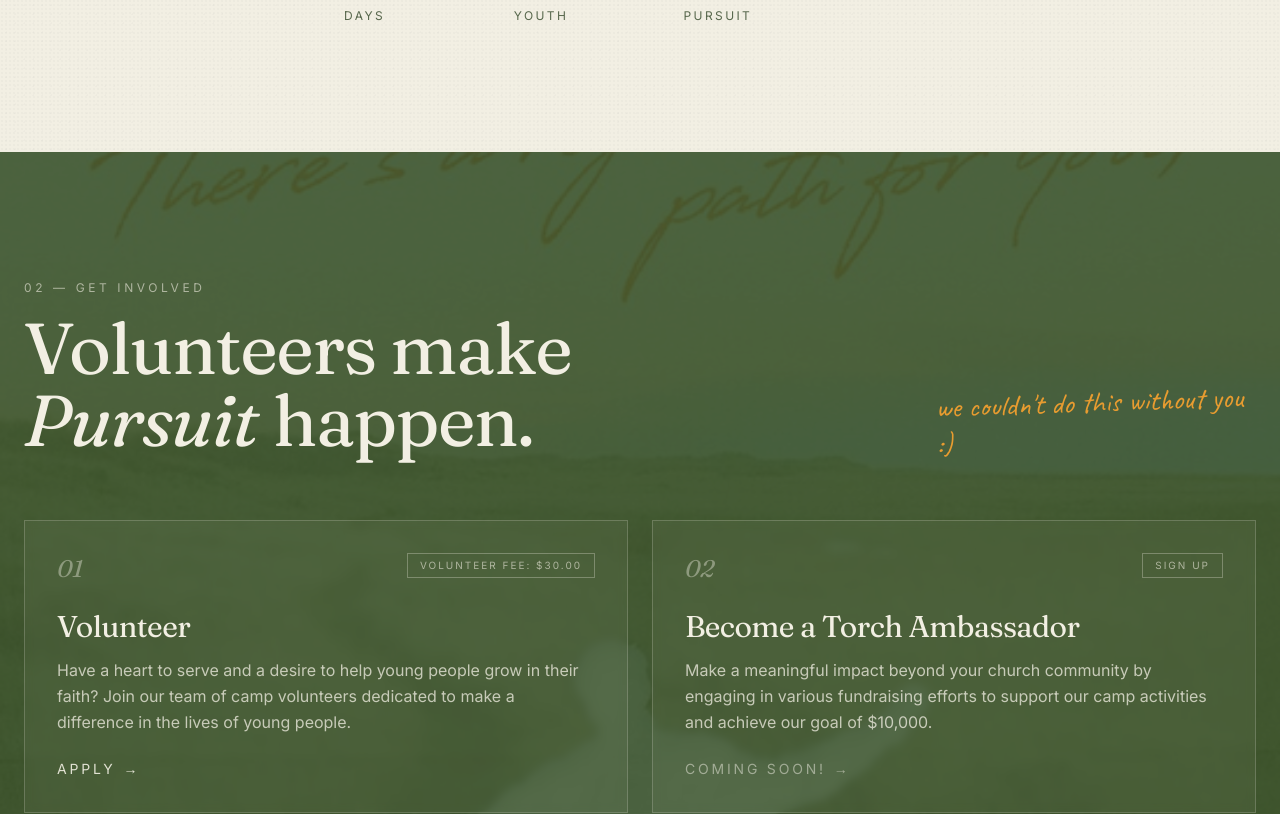
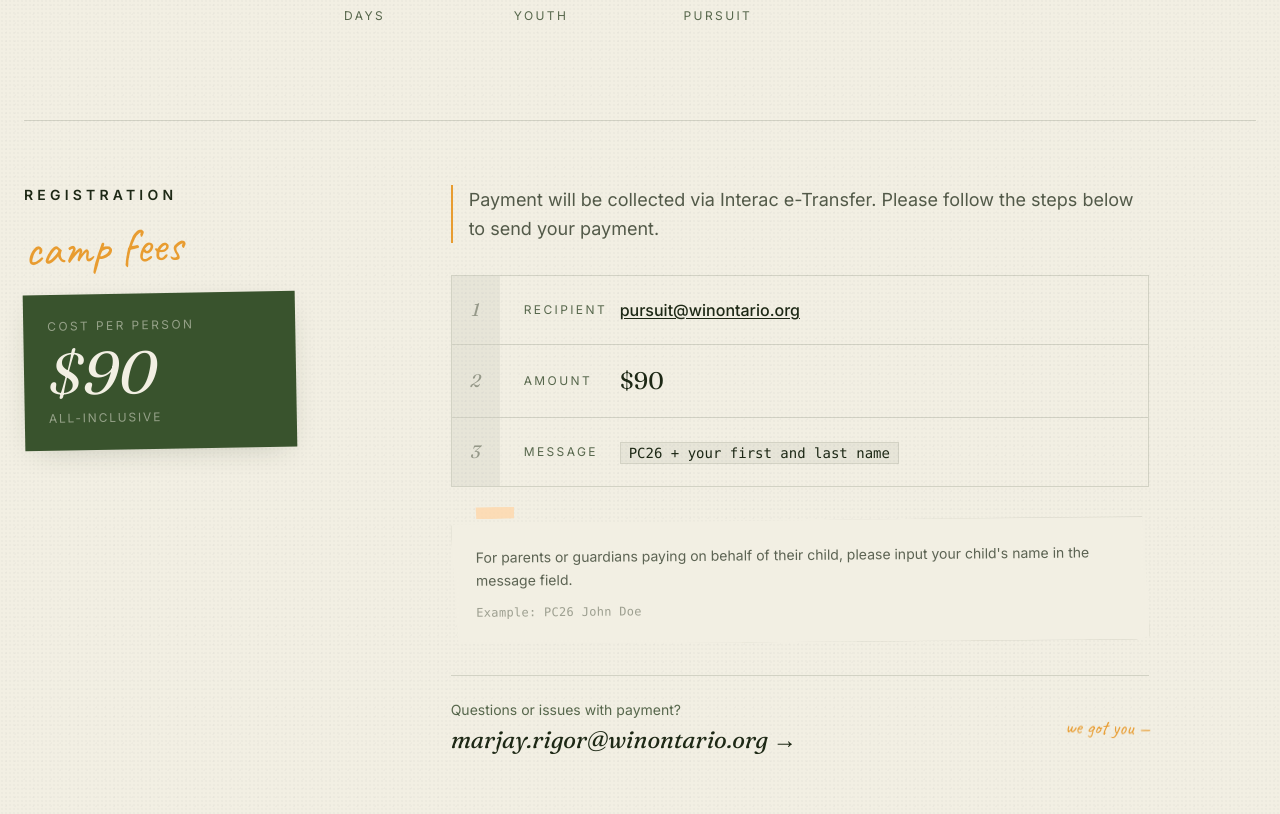
Before and after one commit to Lancec123/P2026, a React (Vite) app: page / in a window 1280 px wide. Shown: the part 1929-2743 px from the top of the page. Built offline with nearby package versions, Linux system fonts and the light colour scheme; the HTML template or start-up script is replaced by a standard one.

Commit message:
camp fees

```diff
--- a/src/components/pursuit/About.tsx
+++ b/src/components/pursuit/About.tsx
@@ -81,7 +81,8 @@ const About = () => {
           </StaggerItem>
           <StaggerItem>
             <p className="text-lg text-ink/75 leading-relaxed">
-              At Pursuit Camp, our mission is to help youth (age 12 – 17) and young adults (age 18 – 22) passionately pursue a deeper relationship with Jesus Christ. We provide an immersive and transformative experience that inspires participants to seek out and connect with God in new and meaningful ways. Through dynamic worship, engaging activities, and authentic community, we seek to create a space where individuals can explore their faith, ask tough questions, and experience the unconditional love of Christ. Our goal is to equip each person with the tools they need to pursue a life of purpose and fulfillment, rooted in their relationship with God. We believe that everyone is on a unique journey in their pursuit of Christ. Whether you are a lifelong Christian or just beginning to explore your faith, our camp welcomes you with open arms. Our hope is that each participant will leave with a  passion for pursuing Christ, a deeper understanding of themselves, and a supportive community to walk alongside them on their journey.            </p>
+              At Pursuit Camp, our mission is to help youth (age 12 – 17) and young adults (age 18 – 22) passionately pursue a deeper relationship with Jesus Christ. We provide an immersive and transformative experience that inspires participants to seek out and connect with God in new and meaningful ways. Through dynamic worship, engaging activities, and authentic community, we seek to create a space where individuals can explore their faith, ask tough questions, and experience the unconditional love of Christ. Our goal is to equip each person with the tools they need to pursue a life of purpose and fulfillment, rooted in their relationship with God. We believe that everyone is on a unique journey in their pursuit of Christ. Whether you are a lifelong Christian or just beginning to explore your faith, our camp welcomes you with open arms. Our hope is that each participant will leave with a passion for pursuing Christ, a deeper understanding of themselves, and a supportive community to walk alongside them on their journey.
+            </p>
           </StaggerItem>
           <StaggerItem>
             <p className="text-lg text-ink/75 leading-relaxed">
@@ -119,6 +120,88 @@ const About = () => {
           </StaggerItem>
         </StaggerReveal>
       </div>
+
+      {/* Camp Fees */}
+      {/* Camp Fees */}
+<div className="container mt-24">
+  <StaggerReveal>
+    <StaggerItem>
+      <div className="border-t border-ink/15 pt-16">
+        <div className="grid lg:grid-cols-12 gap-12">
+
+          {/* Label */}
+          <div className="lg:col-span-3">
+            <p className="text-sm uppercase tracking-[0.3em] text-ink font-bold mb-4">Registration</p>
+            <div className="font-hand text-highlight text-5xl rotate-[-2deg] mb-6">camp fees</div>
+            <div className="bg-grass-deep text-paper p-6 shadow-paper rotate-[-1deg]">
+              <p className="text-xs uppercase tracking-[0.2em] text-paper/50 mb-2">Cost per person</p>
+              <p className="font-serif-display italic text-6xl text-paper">$90</p>
+              <p className="text-xs text-paper/50 mt-2 uppercase tracking-[0.15em]">All-inclusive</p>
+            </div>
+          </div>
+
+          {/* Content */}
+          <div className="lg:col-span-7 lg:col-start-5 space-y-8">
+            <p className="text-lg text-ink/75 leading-relaxed border-l-2 border-highlight pl-4">
+              Payment will be collected via Interac e-Transfer. Please follow the steps below to send your payment.
+            </p>
+
+            {/* Steps */}
+            <div className="space-y-0 border border-ink/15">
+              {[
+                { label: "Recipient", content: <><a href="mailto:pursuit@winontario.org" className="text-ink font-medium underline underline-offset-2 hover:text-highlight transition-colors">pursuit@winontario.org</a></> },
+                { label: "Amount", content: <span className="font-serif-display text-ink text-2xl">$90</span> },
+                { label: "Message", content: <span className="font-mono bg-ink/5 px-2 py-0.5 text-ink text-sm border border-ink/10">PC26 + your first and last name</span> },
+              ].map((step, i) => (
+                <div key={i} className="flex gap-0 items-stretch border-b border-ink/15 last:border-b-0">
+                  <div className="bg-ink/5 px-4 py-5 flex items-center justify-center w-12 shrink-0">
+                    <span className="font-serif-display italic text-ink/40 text-lg">{i + 1}</span>
+                  </div>
+                  <div className="px-6 py-5 flex items-center gap-4 flex-1">
+                    <span className="text-xs uppercase tracking-[0.2em] text-muted-foreground w-20 shrink-0">{step.label}</span>
+                    <div className="text-ink/80">{step.content}</div>
+                  </div>
+                </div>
+              ))}
+            </div>
+
+            {/* Note */}
+            <div className="relative">
+              <span className="absolute -top-3 left-6 w-10 h-3 bg-orange-200/80 rotate-[-1deg] z-10"
+                style={{ clipPath: "polygon(2% 0%, 98% 2%, 97% 98%, 3% 100%)" }}
+              />
+              <div
+                className="bg-paper shadow-paper p-6 rotate-[-0.5deg] border border-ink/10"
+                style={{ clipPath: "polygon(1% 2%, 99% 0%, 100% 97%, 98% 100%, 1% 99%, 0% 3%)" }}
+              >
+                <p className="text-ink/70 leading-relaxed text-sm">
+                  For parents or guardians paying on behalf of their child, please input your child's name in the message field.
+                </p>
+                <p className="text-ink/40 text-xs mt-3 font-mono tracking-wide">Example: PC26 John Doe</p>
+              </div>
+            </div>
+
+            {/* Contact */}
+            <div className="flex flex-col md:flex-row md:items-center justify-between gap-4 border-t border-ink/15 pt-6">
+              <div>
+                <p className="text-sm text-muted-foreground mb-1">Questions or issues with payment?</p>
+                <a
+                  href="mailto:marjay.rigor@winontario.org"
+                  className="font-serif-display italic text-2xl text-ink hover:text-highlight transition-colors"
+                >
+                  marjay.rigor@winontario.org →
+                </a>
+              </div>
+              <div className="shrink-0">
+                <span className="font-hand text-highlight text-xl rotate-[1deg] inline-block">we got you —</span>
+              </div>
+            </div>
+          </div>
+        </div>
+      </div>
+    </StaggerItem>
+  </StaggerReveal>
+</div>
     </section>
   );
 };
```
Lines whose indentation alone changed are shown as unchanged.
